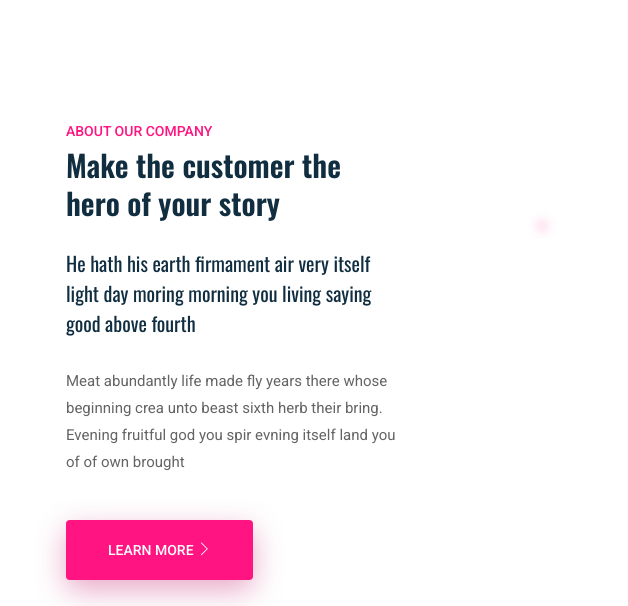
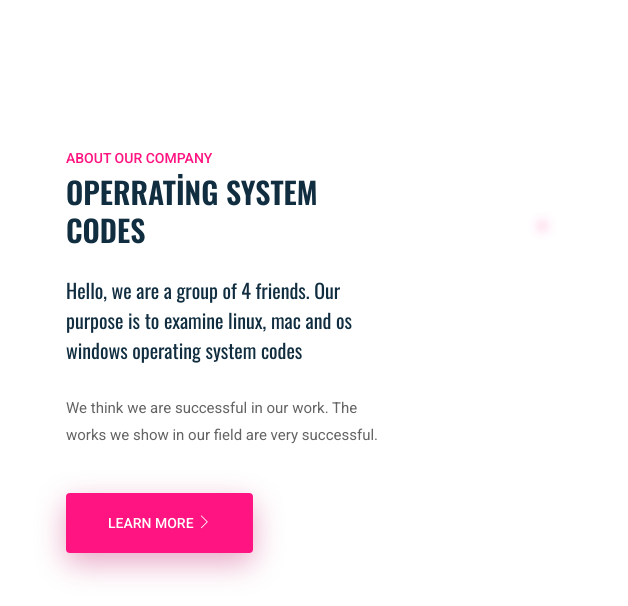
Before and after one commit to dogukan-karasansar/command-repo, a plain HTML site: page index.html in a window 1280 px wide. Shown: the part 2118-2724 px from the top of the page, 652-1280 px from the left. Drawn offline with nearby package versions, Linux system fonts and the light colour scheme.

Commit message:
issue 3 finish

```diff
--- a/index.html
+++ b/index.html
@@ -167,13 +167,10 @@
                                 <div class="offset-lg-1 col-lg-4">
                                     <div class="about_text">
                                         <h5>About our company</h5>
-                                        <h2>Make the customer the
-                                            hero of your story</h2>
-                                            <h4>He hath his earth firmament air very itself light day moring morning you living saying good
-                                                above fourth</h4>
-                                                <p>Meat abundantly life made fly years there whose beginning crea unto beast sixth herb
-                                                    their bring. Evening fruitful god you spir evning itself land you of of own brought </p>
-                                                    <a href="#" class="btn_1">learn more <i class="ti-angle-right"></i> </a>
+                                        <h2>OPERRATİNG SYSTEM CODES</h2>
+                                            <h4>Hello, we are a group of 4 friends. Our purpose is to examine linux, mac and os windows operating system codes</h4>
+                                                <p> We think we are successful in our work. The works we show in our field are very successful. </p>
+                                                    <a href="about.html" class="btn_1">learn more <i class="ti-angle-right"></i> </a>
                                                 </div>
                                             </div>
                                         </div>
```
Also changed, not shown: about.html (+4 -7 lines).
